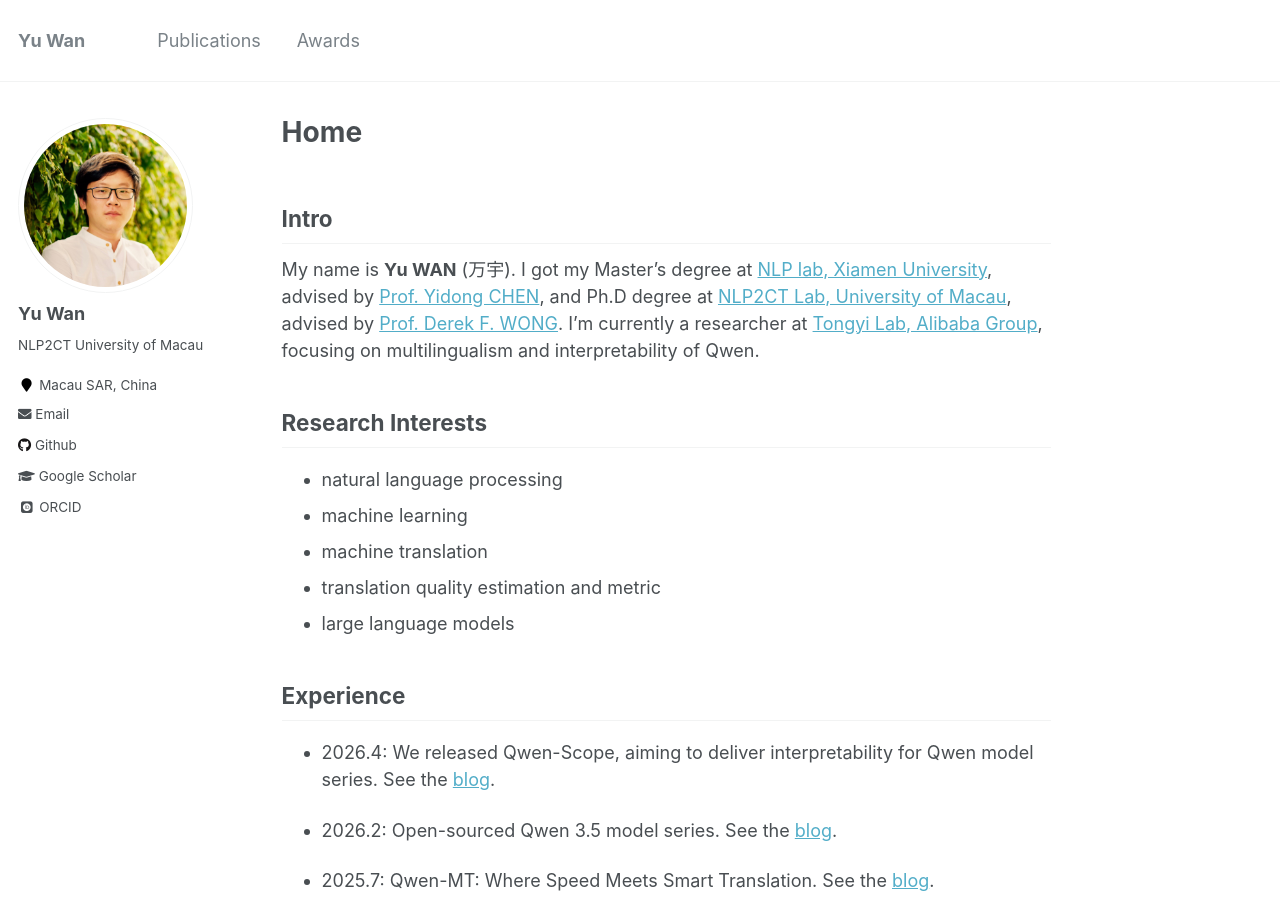
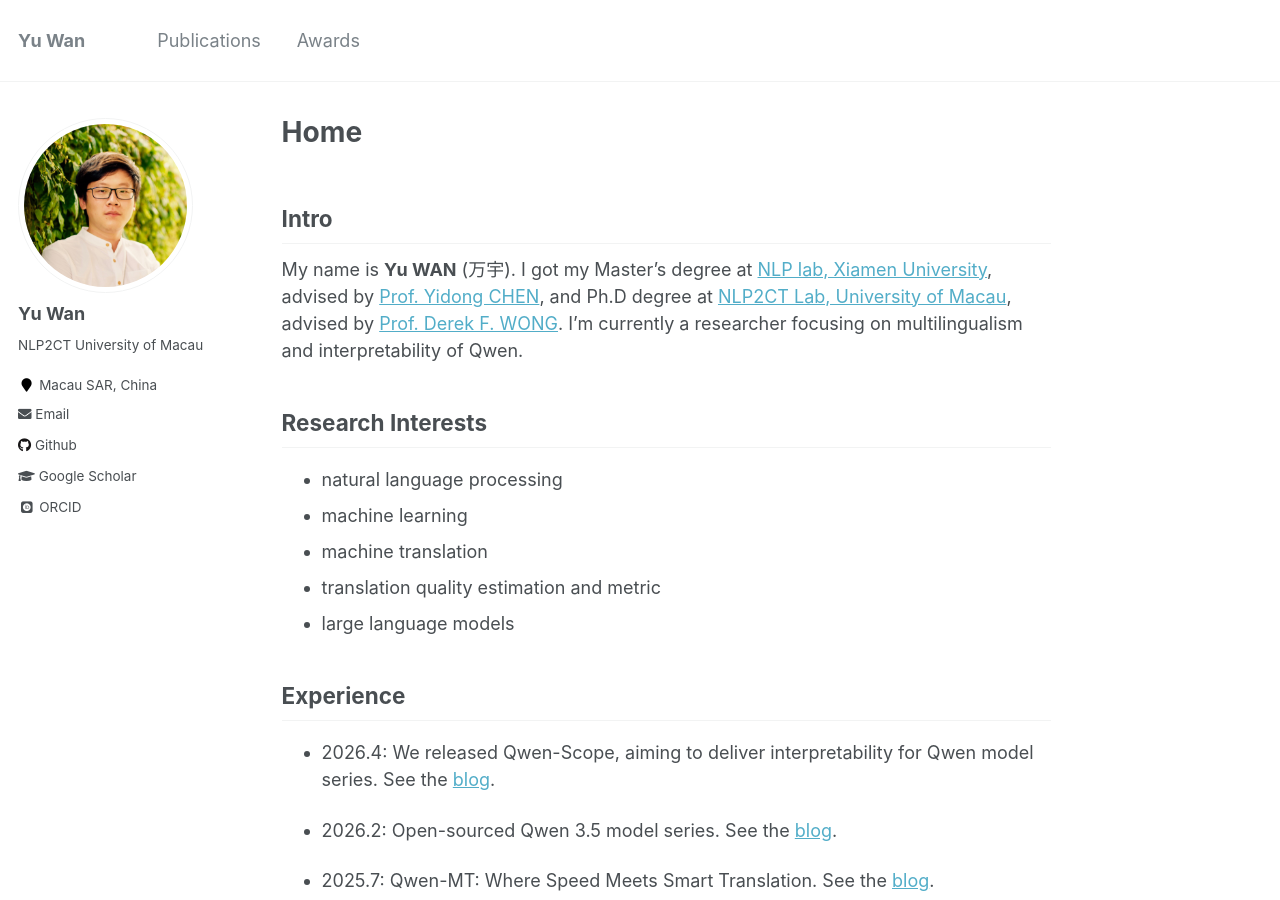
Before and after one commit to wanyu2018umac/wanyu2018umac.github.io, a Jekyll site: the page built from _pages/about.md, in a window 1280 px wide and 900 px high. Built offline with Jekyll 4.4.1, drawn with Linux system fonts in a browser that asks for light colours; some web fonts are replaced.

Commit message:
Update about.md

```diff
--- a/_pages/about.md
+++ b/_pages/about.md
@@ -11,7 +11,7 @@ redirect_from:
 **Intro**
 ------
 
-My name is **Yu WAN** (万宇). I got my Master's degree at [NLP lab, Xiamen University](http://nlp.xmu.edu.cn/), advised by [Prof. Yidong CHEN](http://nlp.xmu.edu.cn/teachers/ydchen/index_en.html), and Ph.D degree at [NLP2CT Lab, University of Macau](http://nlp2ct.cis.umac.mo/), advised by [Prof. Derek F. WONG](https://www.fst.um.edu.mo/personal/derek-wong/). I'm currently a researcher at [Tongyi Lab, Alibaba Group](https://tongyi.aliyun.com/), focusing on multilingualism and interpretability of Qwen.
+My name is **Yu WAN** (万宇). I got my Master's degree at [NLP lab, Xiamen University](http://nlp.xmu.edu.cn/), advised by [Prof. Yidong CHEN](http://nlp.xmu.edu.cn/teachers/ydchen/index_en.html), and Ph.D degree at [NLP2CT Lab, University of Macau](http://nlp2ct.cis.umac.mo/), advised by [Prof. Derek F. WONG](https://www.fst.um.edu.mo/personal/derek-wong/). I'm currently a researcher focusing on multilingualism and interpretability of Qwen.
 
 **Research Interests**
 ------
```
